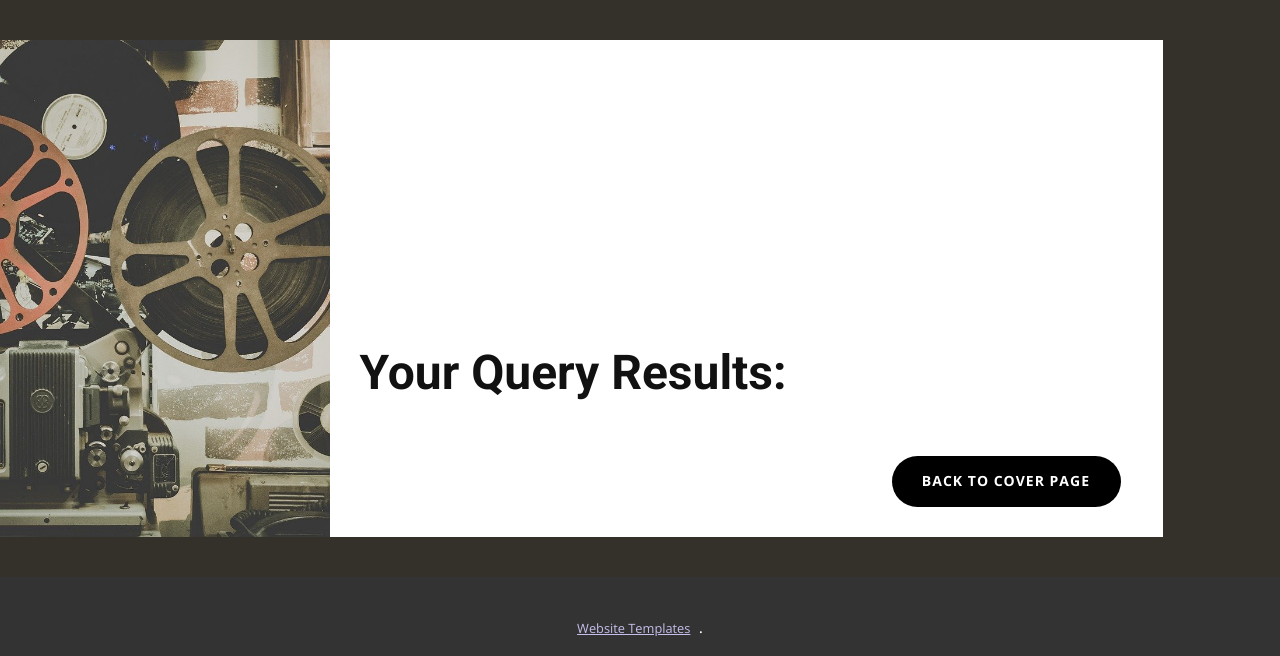
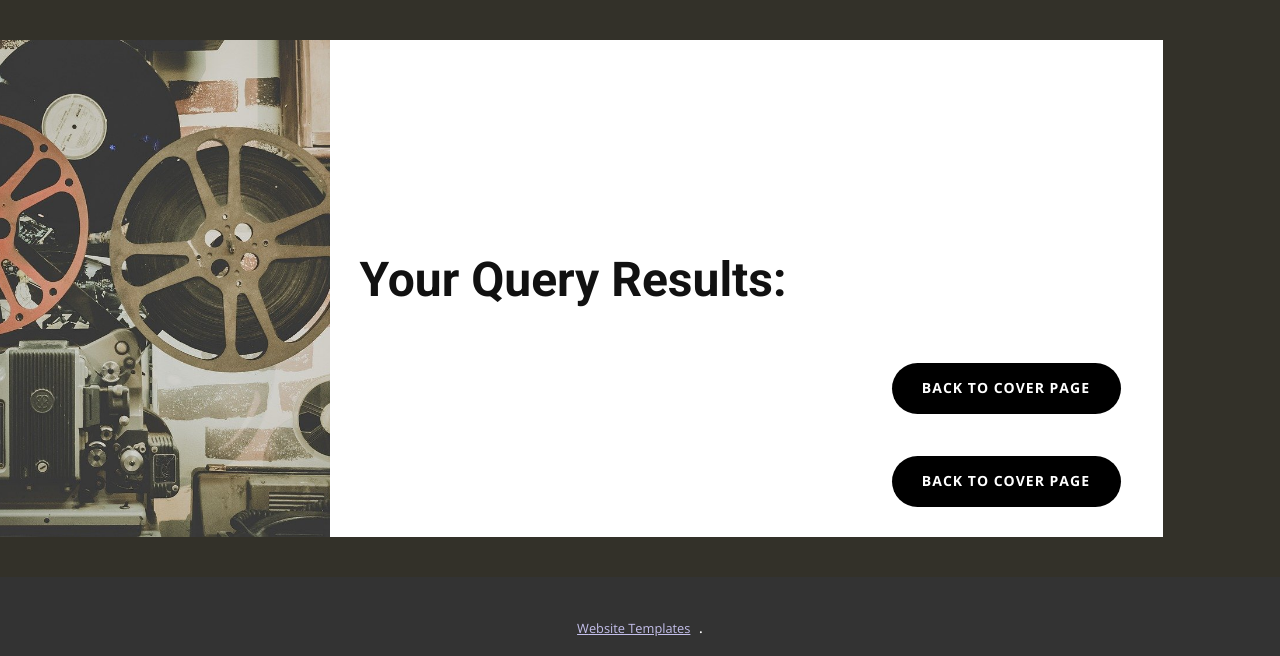
Before and after one commit to ofekMula/Cinema_Career_Recommendation, a Flask app: page /query5 in a window 1280 px wide. Shown: the top 656 px of the page. Run offline with Flask 2, Linux system fonts and the light colour scheme; some libraries are stand-ins or nearby versions.

```diff
--- a/simple_server/SRC/APPLICATION-SOURCE-CODE/templates/searchResults.html
+++ b/simple_server/SRC/APPLICATION-SOURCE-CODE/templates/searchResults.html
@@ -46,7 +46,11 @@
                 <div class="u-align-left u-border-no-bottom u-border-no-left u-border-no-right u-border-no-top u-container-style u-layout-cell u-right-cell u-size-60 u-white u-layout-cell-2">
                   <div class="u-container-layout u-valign-bottom u-container-layout-2">
                     <h2 class="u-text u-text-1">Your Query&nbsp;Results:</h2>
+
                     <div class="u-expanded-width u-table u-table-responsive u-table-1">
+
+                      <a href="index" class="u-black u-btn u-btn-round u-button-style u-hover-grey-50 u-radius-50 u-btn-1">back to cover page</a>
+                      <br>
                       <table class="u-table-entity">
                         <colgroup>
                           <col width="25%">
```
